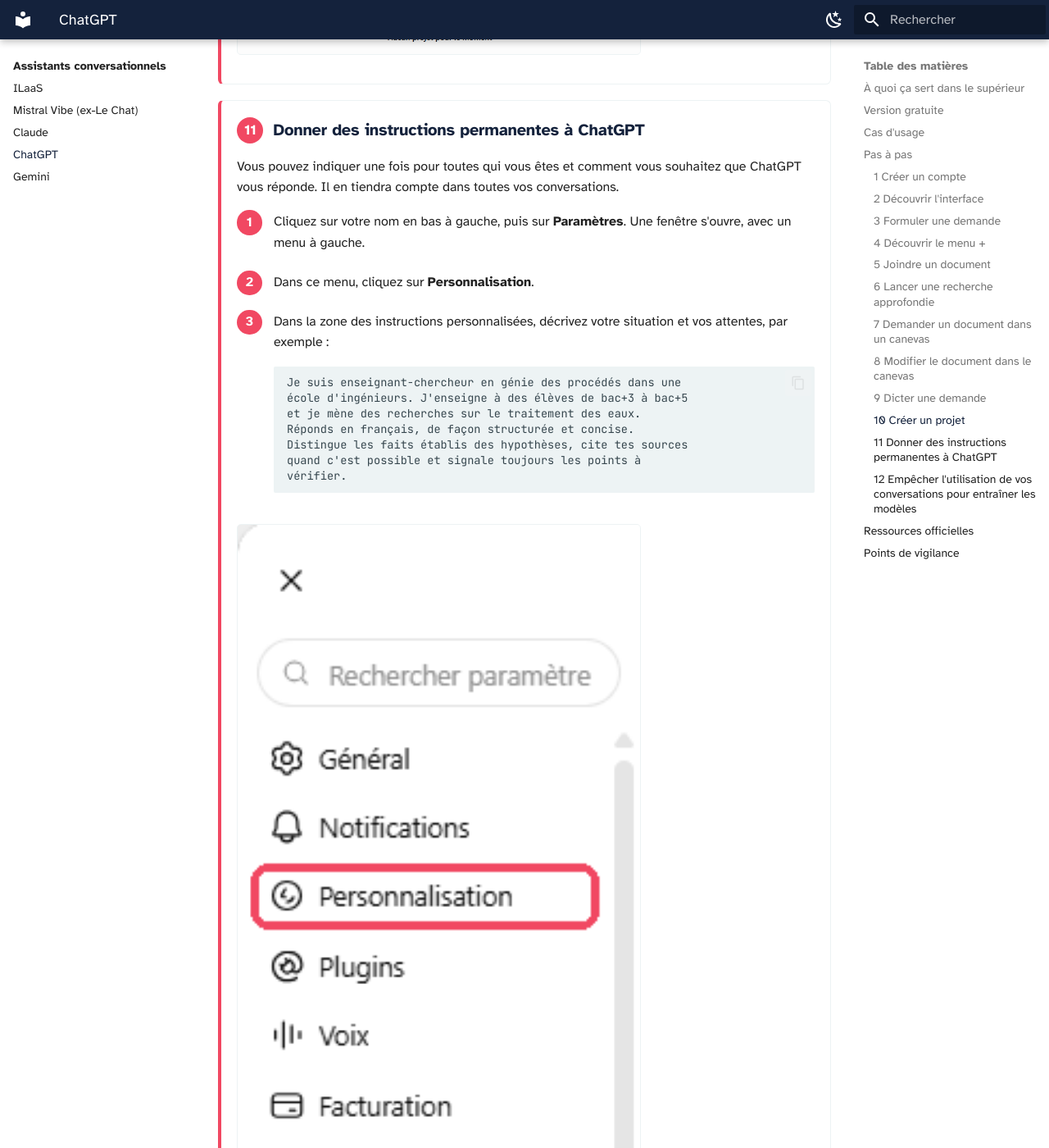
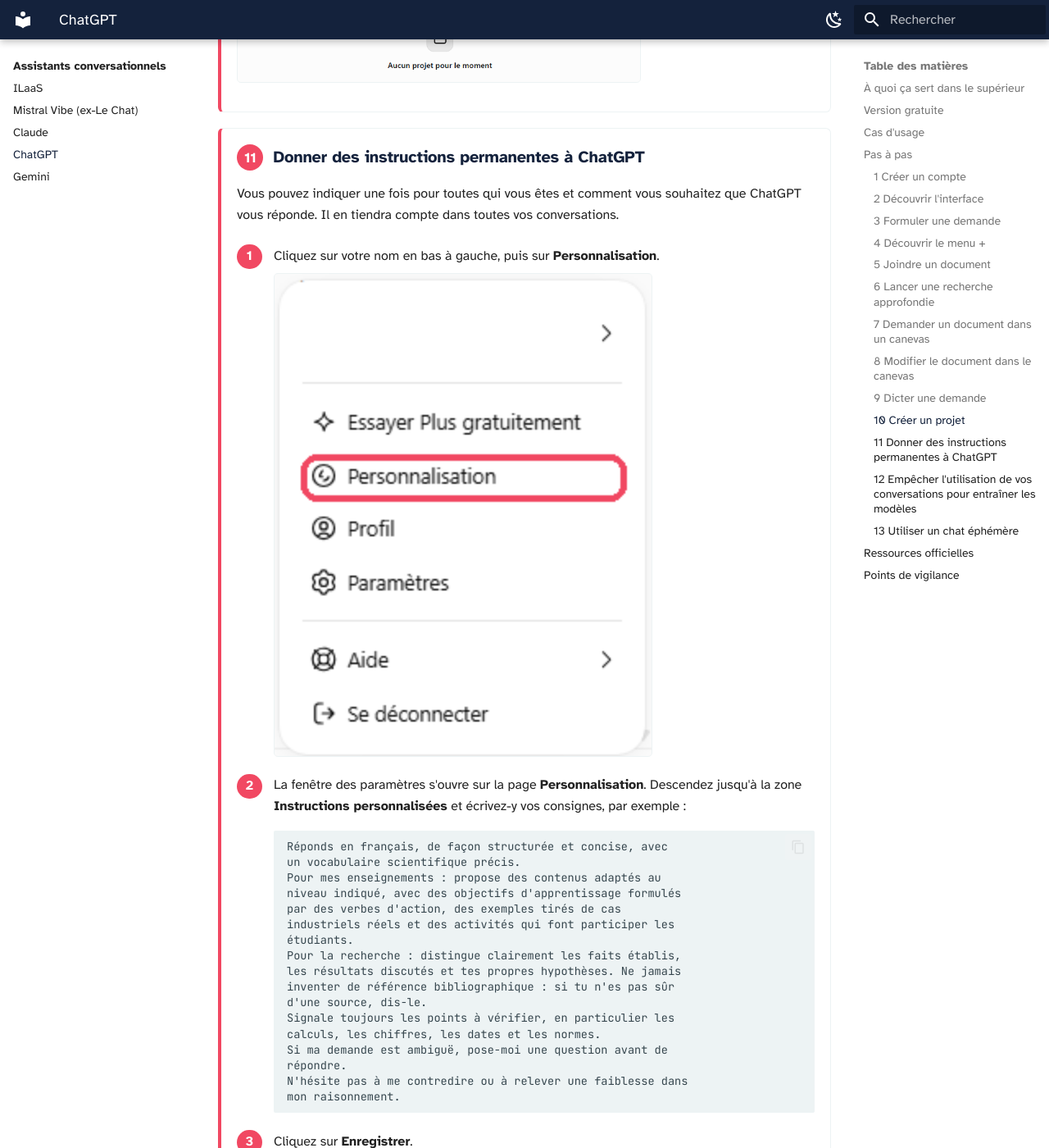
Before and after one commit to Celine-ferrier/Boite-outils-IA, an MkDocs documentation site: the page built from docs/assistants/chatgpt.md, in a window 1280 px wide and 1400 px high, scrolled down 9190 px. Shown: the whole window at 82% size. Built offline with MkDocs 1.6.1 and Material for MkDocs 9.7.7, drawn with Linux system fonts in a browser that asks for light colours; some of the changed text lies outside the part shown.

Commit message:
Fiche ChatGPT : étapes Personnalisation, Gestion des données, Chat éphémère et cas d'usage Encadrer un projet
Co-Authored-By: Claude Opus 5.5 <noreply@anthropic.com>
Claude-Session: https://claude.ai/code/session_01ADR9hzhyEw6Dc3N18BUyt5

````diff
--- a/docs/assistants/chatgpt.md
+++ b/docs/assistants/chatgpt.md
@@ -15,6 +15,7 @@
 
 - **Analyser des données** : tracer et commenter des mesures de TP à partir d'un tableur.
 - **Concevoir des études de cas** et des mises en situation professionnelles.
+- **Encadrer un projet** : sujets, calendrier, checklist de suivi pour les étudiants.
 - **Expliquer une notion autrement** : analogies, niveaux de difficulté, exemples concrets.
 - **S'entraîner à l'oral**, en français ou en anglais, grâce au mode vocal.
 - **Illustrer un support** : images, pictogrammes, visuels d'introduction.
@@ -53,6 +54,29 @@ Le compte gratuit permet de discuter avec ChatGPT sur le web, sur ordinateur et
     la chronologie, les documents dont disposent les élèves,
     3 questions d'analyse et les éléments de réponse attendus
     dans un corrigé séparé.
+    ```
+
+=== "Encadrer un projet"
+
+    **Exemple** : un projet de groupe de 6 semaines en génie de l'environnement, en 1re année.
+
+    Commencez par demander des idées de sujets :
+
+    ```
+    Propose 4 sujets de projets en génie de l'environnement
+    pour des élèves ingénieurs de 1re année, réalisables en
+    6 semaines par groupes de 4. Pour chaque sujet, indique un
+    titre, la problématique en deux phrases et les compétences
+    mobilisées.
+    ```
+
+    Puis joignez votre guide de projet et demandez un outil de suivi pour les étudiants :
+
+    ```
+    En t'appuyant uniquement sur ce guide, rédige une checklist
+    semaine par semaine pour les étudiants : pour chaque
+    semaine, les tâches à réaliser, le livrable attendu et un
+    point de vigilance.
     ```
 
 === "Expliquer autrement"
@@ -264,21 +288,37 @@ Vous retrouverez ensuite le projet sous **Projets**, dans la barre latérale.
 
 Vous pouvez indiquer une fois pour toutes qui vous êtes et comment vous souhaitez que ChatGPT vous réponde. Il en tiendra compte dans toutes vos conversations.
 
-1. Cliquez sur votre nom en bas à gauche, puis sur **Paramètres**. Une fenêtre s'ouvre, avec un menu à gauche.
-2. Dans ce menu, cliquez sur **Personnalisation**.
-3. Dans la zone des instructions personnalisées, décrivez votre situation et vos attentes, par exemple :
+1. Cliquez sur votre nom en bas à gauche, puis sur **Personnalisation**.
+
+    ![Menu du compte, option Personnalisation](chatgpt-11-menu.png)
+
+2. La fenêtre des paramètres s'ouvre sur la page **Personnalisation**. Descendez jusqu'à la zone **Instructions personnalisées** et écrivez-y vos consignes, par exemple :
 
     ```
-    Je suis enseignant-chercheur en génie des procédés dans une
-    école d'ingénieurs. J'enseigne à des élèves de bac+3 à bac+5
-    et je mène des recherches sur le traitement des eaux.
-    Réponds en français, de façon structurée et concise.
-    Distingue les faits établis des hypothèses, cite tes sources
-    quand c'est possible et signale toujours les points à
-    vérifier.
+    Réponds en français, de façon structurée et concise, avec
+    un vocabulaire scientifique précis.
+    Pour mes enseignements : propose des contenus adaptés au
+    niveau indiqué, avec des objectifs d'apprentissage formulés
+    par des verbes d'action, des exemples tirés de cas
+    industriels réels et des activités qui font participer les
+    étudiants.
+    Pour la recherche : distingue clairement les faits établis,
+    les résultats discutés et tes propres hypothèses. Ne jamais
+    inventer de référence bibliographique : si tu n'es pas sûr
+    d'une source, dis-le.
+    Signale toujours les points à vérifier, en particulier les
+    calculs, les chiffres, les dates et les normes.
+    Si ma demande est ambiguë, pose-moi une question avant de
+    répondre.
+    N'hésite pas à me contredire ou à relever une faiblesse dans
+    mon raisonnement.
     ```
 
-![Menu des paramètres, rubrique Personnalisation](chatgpt-11-personnalisation.png)
+3. Cliquez sur **Enregistrer**.
+
+Plus haut sur la même page, la rubrique **Caractéristiques** permet aussi de régler la **Chaleur**, l'**Enthousiasme**, les **Titres et listes** et les **Émojis** des réponses (**Par défaut** si vous n'y touchez pas).
+
+![Zone Instructions personnalisées](chatgpt-11-personnalisation.png)
 
 </div>
 
@@ -288,9 +328,12 @@ Vous pouvez indiquer une fois pour toutes qui vous êtes et comment vous souhait
 
 Par défaut, OpenAI peut utiliser vos conversations pour améliorer ses modèles. Désactivez ce réglage.
 
-1. Ouvrez les **Paramètres** comme à l'étape précédente (votre nom en bas à gauche, puis **Paramètres**).
+1. Cliquez sur votre nom en bas à gauche, puis sur **Paramètres**. Une fenêtre s'ouvre, avec un menu à gauche.
+
+    ![Menu du compte, option Paramètres](chatgpt-12-menu.png)
+
 2. Dans le menu de gauche, cliquez sur **Gestion des données**.
-3. La ligne **Améliorer le modèle pour tous** indique **Activé** : cliquez dessus, puis désactivez l'option.
+3. Cliquez sur la ligne **Améliorer le modèle pour tous**, puis désactivez l'option. La ligne doit ensuite indiquer **Désactivé**.
 
 Sur la même page, vous pouvez aussi :
 
@@ -303,10 +346,21 @@ Sur la même page, vous pouvez aussi :
 
 </div>
 
-<!--
-Étape restant à rédiger (capture attendue) :
-13. Utiliser une conversation temporaire
--->
+<div class="etape" markdown>
+
+### <span class="etape-num">13</span> Utiliser un chat éphémère
+
+Pour une demande que vous ne souhaitez pas conserver, utilisez un **chat éphémère**. Il n'apparaît pas dans votre historique et n'est pas utilisé pour entraîner les modèles d'OpenAI. OpenAI peut toutefois le conserver jusqu'à 30 jours pour des raisons de sécurité.
+
+1. Dans la barre latérale, cliquez sur **Nouveau chat**.
+2. En haut à droite, cliquez sur l'icône en forme de cercle : l'info-bulle **Chat éphémère** s'affiche au survol.
+3. Écrivez votre demande comme d'habitude.
+
+Pensez à copier ce qui vous intéresse avant de fermer le chat éphémère : vous ne pourrez pas le retrouver ensuite.
+
+![Icône Chat éphémère](chatgpt-13-chat-ephemere.png)
+
+</div>
 
 ## Ressources officielles
 
````
Also changed, not shown: docs/assistants/chatgpt-11-menu.png (added), docs/assistants/chatgpt-11-personnalisation.png, docs/assistants/chatgpt-12-donnees.png, docs/assistants/chatgpt-12-menu.png (added), docs/assistants/chatgpt-13-chat-ephemere.png (added).
